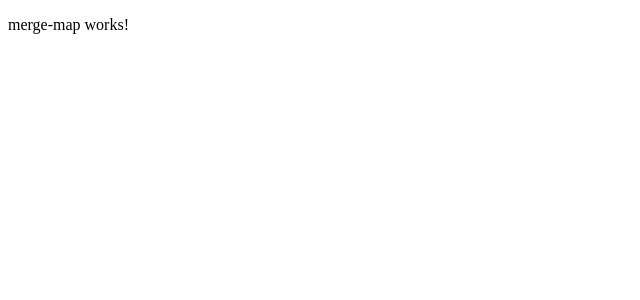
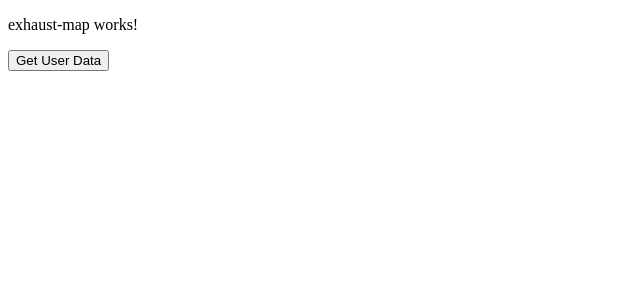
Before and after one commit to mkv-mkverma/Angular-22-machine-coding, an Angular app: page / in a window 1280 px wide. Shown: the top 300 px of the page, without its empty margins (0-640 px from the left). Built offline with nearby package versions, Linux system fonts and the light colour scheme; no server answers.

Commit message:
mergemap

```diff
--- a/src/app/app.html
+++ b/src/app/app.html
@@ -1,4 +1,5 @@
 <!-- <app-auto-complete></app-auto-complete> -->
 <!-- <app-api-merge-id></app-api-merge-id> -->
-<app-merge-map></app-merge-map>
+<!-- <app-merge-map></app-merge-map> -->
+<app-exhaust-map></app-exhaust-map>
 <router-outlet />
--- a/src/app/app.ts
+++ b/src/app/app.ts
@@ -4,6 +4,7 @@ import { AutoComplete } from './components/auto-complete/auto-complete';
 import { ApiMergeId } from './components/api-merge-id/api-merge-id';
 import { SequenceApiCall } from './components/sequence-api-call/sequence-api-call';
 import { MergeMap } from './components/merge-map/merge-map';
+import { ExhaustMap } from './components/exhaust-map/exhaust-map';
 
 @Component({
   selector: 'app-root',
@@ -12,7 +13,8 @@ import { MergeMap } from './components/merge-map/merge-map';
     // AutoComplete,
     // ApiMergeId,
     // SequenceApiCall,
-    MergeMap,
+    // MergeMap,
+    ExhaustMap,
   ],
   templateUrl: './app.html',
   styleUrl: './app.scss',
--- /dev/null
+++ b/src/app/components/exhaust-map/exhaust-map.html
@@ -0,0 +1,2 @@
+<p>exhaust-map works!</p>
+<button (click)="onButtonClick('1')">Get User Data</button>
--- /dev/null
+++ b/src/app/components/exhaust-map/exhaust-map.ts
@@ -0,0 +1,27 @@
+import { HttpClient } from '@angular/common/http';
+import { Component, ElementRef, inject, viewChild } from '@angular/core';
+import { Cons, exhaustMap, fromEvent, Subject } from 'rxjs';
+
+@Component({
+  selector: 'app-exhaust-map',
+  imports: [],
+  templateUrl: './exhaust-map.html',
+  styleUrl: './exhaust-map.scss',
+})
+export class ExhaustMap {
+  private http = inject(HttpClient);
+
+  loginClicks$ = new Subject<number>();
+
+  constructor() {
+    this.loginClicks$.pipe(exhaustMap((id) => this.getUserDetails(id))).subscribe(console.log);
+  }
+
+  onButtonClick(id: string) {
+    this.loginClicks$.next(+id);
+  }
+
+  getUserDetails(id: number) {
+    return this.http.get(`https://dummyjson.com/users/${id}`);
+  }
+}
```
Also changed, not shown: src/app/components/exhaust-map/exhaust-map.scss (added), 1 other file (tests, documents, lock files or other folders).
